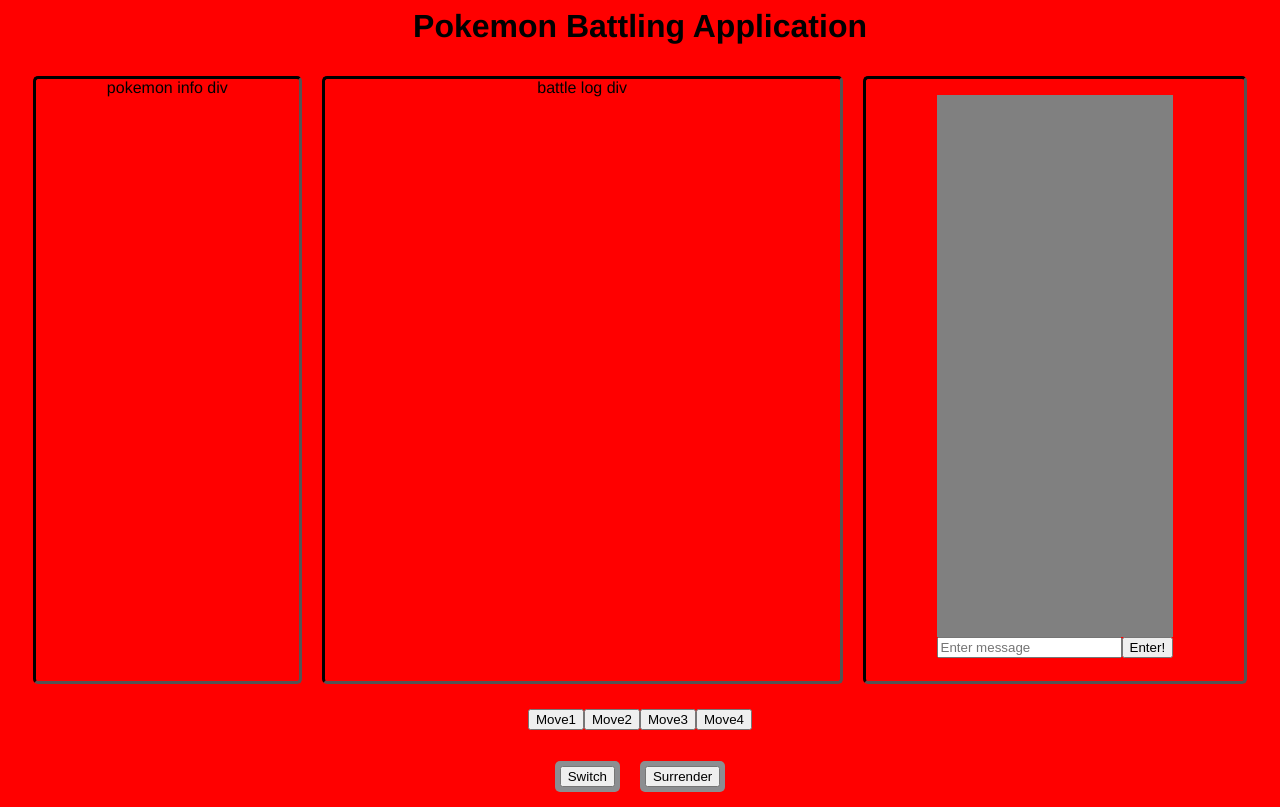
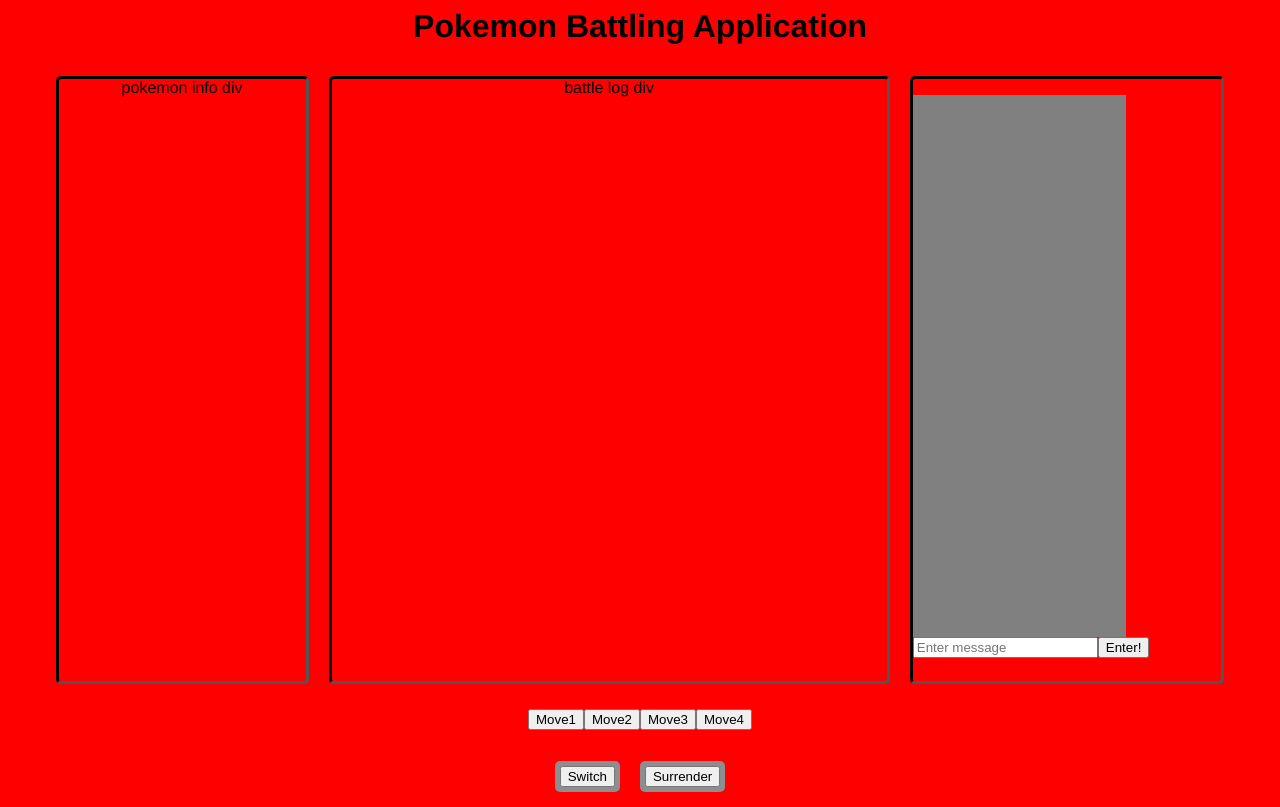
Before and after one commit to vingspann/PBA, a Python web app: template templates/index.html in a window 1280 px wide. Run offline with Jinja, Linux system fonts and the light colour scheme; the template is opened without the code that fills it, so the values that code supplies are empty; style sheets or scripts are compiled from the project's sources; some libraries are stand-ins or nearby versions.

Commit message:
minor formatting for the chat log div

```diff
--- a/scripts/battlePage/ChatLog.js
+++ b/scripts/battlePage/ChatLog.js
@@ -57,10 +57,10 @@ export class ChatLog extends React.Component {
                     <ul> {messages} </ul>
                 </div>
 
-                <div>
+                <div id="chatInput">
                     <form>
-                        <input type="text" value={this.state.value} onChange={this.handleChange} placeholder="Enter message">
-                        </input>
+                        <span><input type="text" value={this.state.value} onChange={this.handleChange} placeholder="Enter message">
+                        </input></span>
                         <button onClick={this.handleSubmit}> Enter! </button>
                     </form>
                 </div>
--- a/static/css/PBA.css
+++ b/static/css/PBA.css
@@ -36,7 +36,7 @@ body {
 
 #pokeInfo {
     display: flex;
-    flex-grow: 1;
+    width: 20%;
     justify-content: center;
     margin: 10px;
     border-radius: 5px;
@@ -45,7 +45,7 @@ body {
 
 #battleLog {
     display: flex;
-    flex-grow: 3;
+    width: 45%;
     justify-content: center;
     margin: 10px;
     border-radius: 5px;
@@ -54,18 +54,28 @@ body {
 
 #chat {
     display: flex;
-    flex-grow: 1;
-    justify-content: center;
+    width: 25%;
     margin: 10px;
     border-radius: 5px;
     border: inset black;
 }
 
 #chatLog {
+
+    width: 90%;
     height: 90%;
     background: gray;
-    width: auto;
     word-wrap: normal;
+}
+
+#chatInput{
+    display: inline;
+    width: 90%;
+    height: 10%;
+}
+
+li{
+    list-style: none;
 }
 
 .actionBtn{
```
